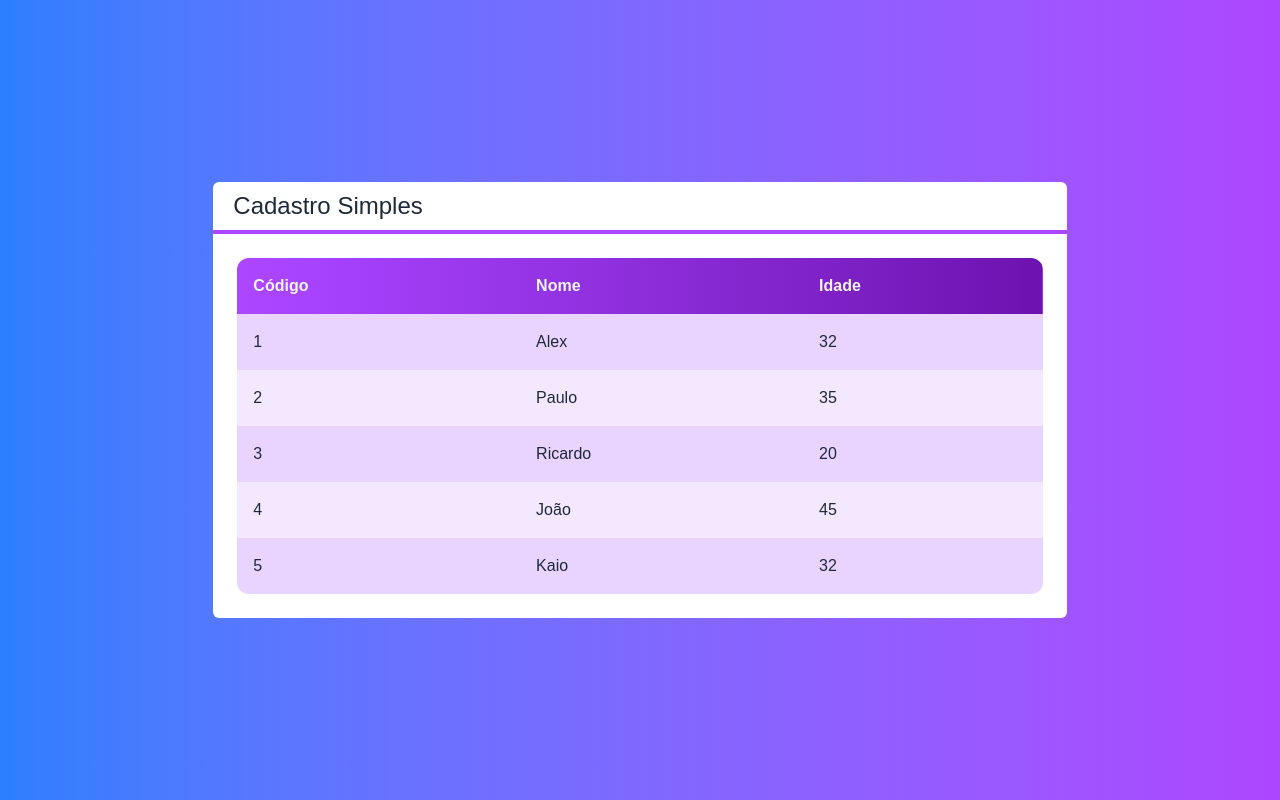
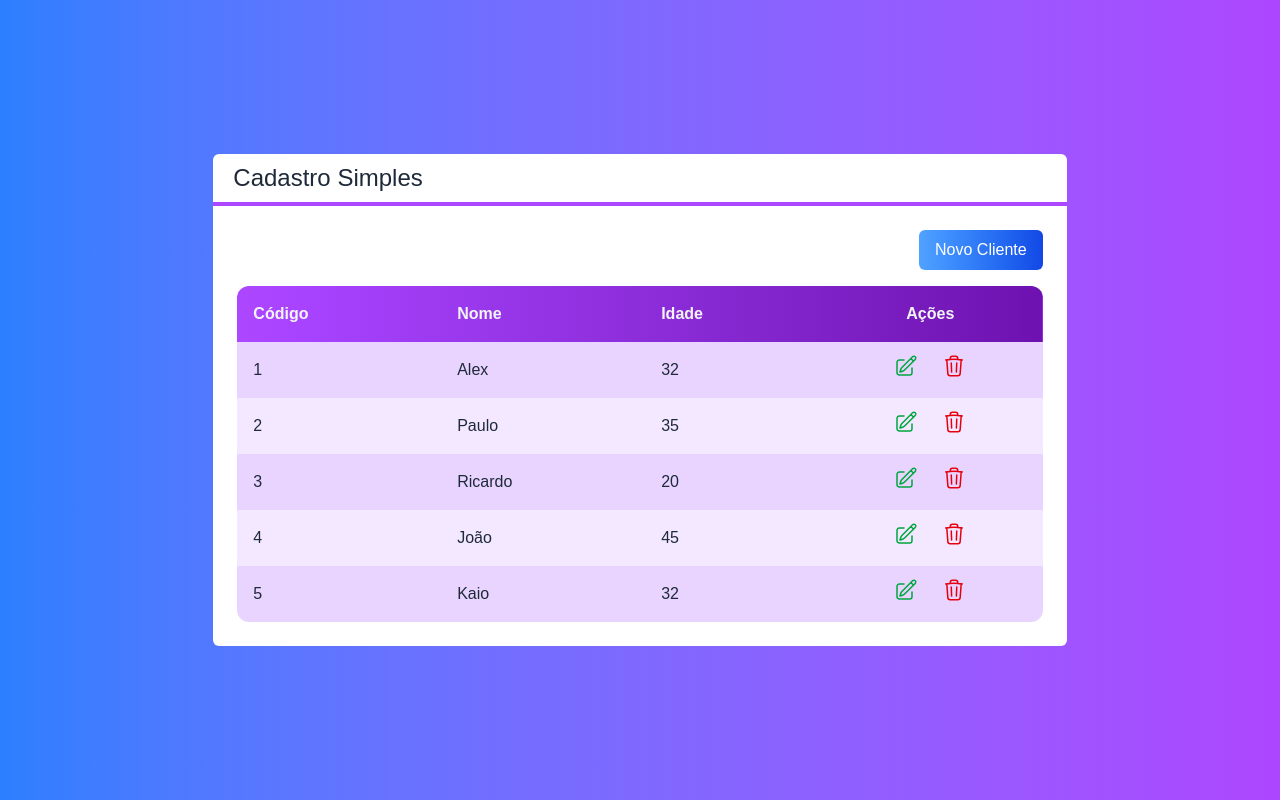
Before and after one commit to alexandre-campos-flooxai/React-section06-crud, a Next.js app in the folder next-crud/: page / in a window 1280 px wide. Built offline with nearby package versions, Linux system fonts and the light colour scheme.

Commit message:
feat: finishing table and create buttons edition

```diff
--- /dev/null
+++ b/next-crud/src/components/Botao.tsx
@@ -0,0 +1,19 @@
+interface BotaoProps {
+  cor?: "green" | "blue" | "gray";
+  className?: string;
+  children: any;
+}
+
+export default function Botao(props: BotaoProps) {
+  //const cor = props.cor ?? "gray";
+  return (
+    <button
+      className={`
+        bg-gradient-to-r from-blue-400 to-blue-700
+        text-white px-4 py-2 rounded-md ${props.children}
+        `}
+    >
+      {props.children}
+    </button>
+  );
+}
--- /dev/null
+++ b/next-crud/src/components/Icones.tsx
@@ -0,0 +1,32 @@
+export const IconeEdicao = (
+  <svg
+    xmlns="http://www.w3.org/2000/svg"
+    fill="none"
+    viewBox="0 0 24 24"
+    strokeWidth={1.5}
+    stroke="currentColor"
+    className="size-6"
+  >
+    <path
+      strokeLinecap="round"
+      strokeLinejoin="round"
+      d="m16.862 4.487 1.687-1.688a1.875 1.875 0 1 1 2.652 2.652L10.582 16.07a4.5 4.5 0 0 1-1.897 1.13L6 18l.8-2.685a4.5 4.5 0 0 1 1.13-1.897l8.932-8.931Zm0 0L19.5 7.125M18 14v4.75A2.25 2.25 0 0 1 15.75 21H5.25A2.25 2.25 0 0 1 3 18.75V8.25A2.25 2.25 0 0 1 5.25 6H10"
+    />
+  </svg>
+);
+export const IconeLixo = (
+  <svg
+    xmlns="http://www.w3.org/2000/svg"
+    fill="none"
+    viewBox="0 0 24 24"
+    strokeWidth={1.5}
+    stroke="currentColor"
+    className="size-6"
+  >
+    <path
+      strokeLinecap="round"
+      strokeLinejoin="round"
+      d="m14.74 9-.346 9m-4.788 0L9.26 9m9.968-3.21c.342.052.682.107 1.022.166m-1.022-.165L18.16 19.673a2.25 2.25 0 0 1-2.244 2.077H8.084a2.25 2.25 0 0 1-2.244-2.077L4.772 5.79m14.456 0a48.108 48.108 0 0 0-3.478-.397m-12 .562c.34-.059.68-.114 1.022-.165m0 0a48.11 48.11 0 0 1 3.478-.397m7.5 0v-.916c0-1.18-.91-2.164-2.09-2.201a51.964 51.964 0 0 0-3.32 0c-1.18.037-2.09 1.022-2.09 2.201v.916m7.5 0a48.667 48.667 0 0 0-7.5 0"
+    />
+  </svg>
+);
--- a/next-crud/src/components/Tabela.tsx
+++ b/next-crud/src/components/Tabela.tsx
@@ -1,17 +1,23 @@
 import { table } from "console";
 import Cliente from "../core/Cliente";
+import { IconeEdicao, IconeLixo } from "./Icones";
 
 interface TabelaProps {
   clientes: Cliente[];
+  clienteSelecionado?: (cliente: Cliente) => void;
+  clienteExcluido?: (cliente: Cliente) => void;
 }
 
 export default function Tabela(props: TabelaProps) {
-  function renderizarTabela() {
+  const exibirAcoes = props.clienteExcluido || props.clienteSelecionado;
+
+  function renderizarCabecalho() {
     return (
       <tr>
         <th className="text-left p-4">Código</th>
         <th className="text-left p-4">Nome</th>
         <th className="text-left p-4">Idade</th>
+        {exibirAcoes ? <th>Ações</th> : false}
       </tr>
     );
   }
@@ -25,9 +31,41 @@
           <td className="text-left p-4">{cliente.id}</td>
           <td className="text-left p-4">{cliente.nome}</td>
           <td className="text-left p-4">{cliente.idade}</td>
+          {exibirAcoes ? renderizarAcoes(cliente) : false}
         </tr>
       );
     });
+  }
+
+  function renderizarAcoes(cliente: Cliente) {
+    return (
+      <td className="flex justify-center">
+        {props.clienteSelecionado ? (
+          <button
+            onClick={() => props.clienteSelecionado?.(cliente)}
+            className={`flex justify-center items-center p-2 m-1
+            text-green-600 rounded-full hover:bg-purple-50
+            `}
+          >
+            {IconeEdicao}
+          </button>
+        ) : (
+          false
+        )}
+        {props.clienteExcluido ? (
+          <button
+            onClick={() => props.clienteExcluido?.(cliente)}
+            className={`flex justify-center items-center p-2 m-1
+            text-red-600 rounded-full hover:bg-purple-50
+            `}
+          >
+            {IconeLixo}
+          </button>
+        ) : (
+          false
+        )}
+      </td>
+    );
   }
   return (
     <table className="w-full rounded-xl overflow-hidden">
@@ -36,7 +74,7 @@
         text-gray-100 bg-gradient-to-r from-purple-500 to-purple-800
       `}
       >
-        {renderizarTabela()}
+        {renderizarCabecalho()}
       </thead>
       <tbody>{renderizarDados()}</tbody>
     </table>
--- a/next-crud/src/pages/index.tsx
+++ b/next-crud/src/pages/index.tsx
@@ -1,3 +1,4 @@
+import Botao from "../components/Botao";
 import Layout from "../components/Layout";
 import Tabela from "../components/Tabela";
 import Cliente from "../core/Cliente";
@@ -10,6 +11,14 @@
     new Cliente("João", 45, "4"),
     new Cliente("Kaio", 32, "5"),
   ];
+
+  function clienteSelecionado(cliente: Cliente) {
+    console.log(cliente.nome);
+  }
+
+  function clienteExcluido(cliente: Cliente) {
+    console.log(`Exclui.. ${cliente.nome}`);
+  }
   return (
     <span
       className={`flex justify-center items-center h-screen
@@ -17,7 +26,14 @@
     text-white`}
     >
       <Layout titulo="Cadastro Simples">
-        <Tabela clientes={clientes}></Tabela>
+        <div className="flex justify-end mb-4">
+          <Botao>Novo Cliente</Botao>
+        </div>
+        <Tabela
+          clientes={clientes}
+          clienteSelecionado={clienteSelecionado}
+          clienteExcluido={clienteExcluido}
+        ></Tabela>
       </Layout>
     </span>
   );
```
